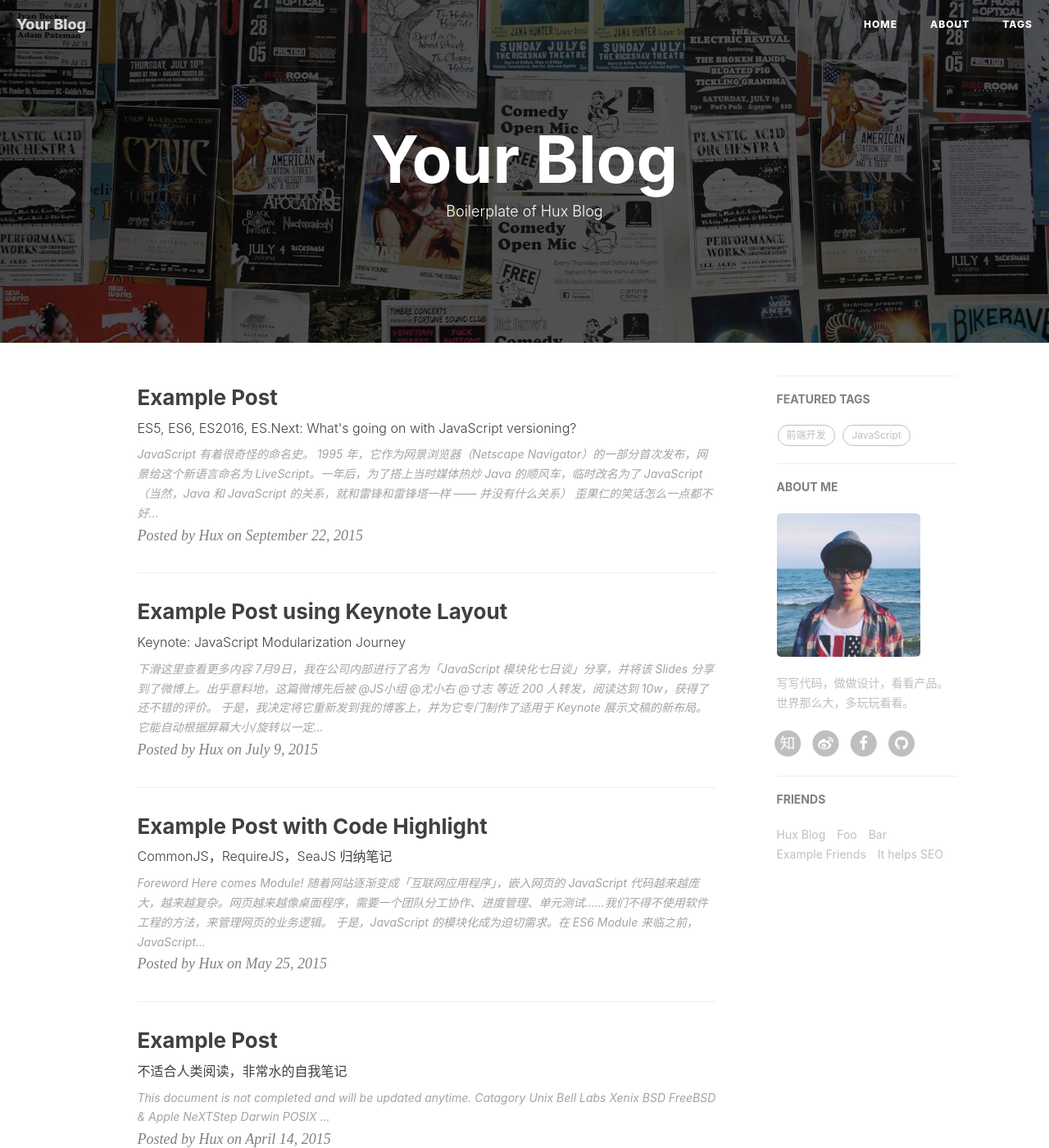
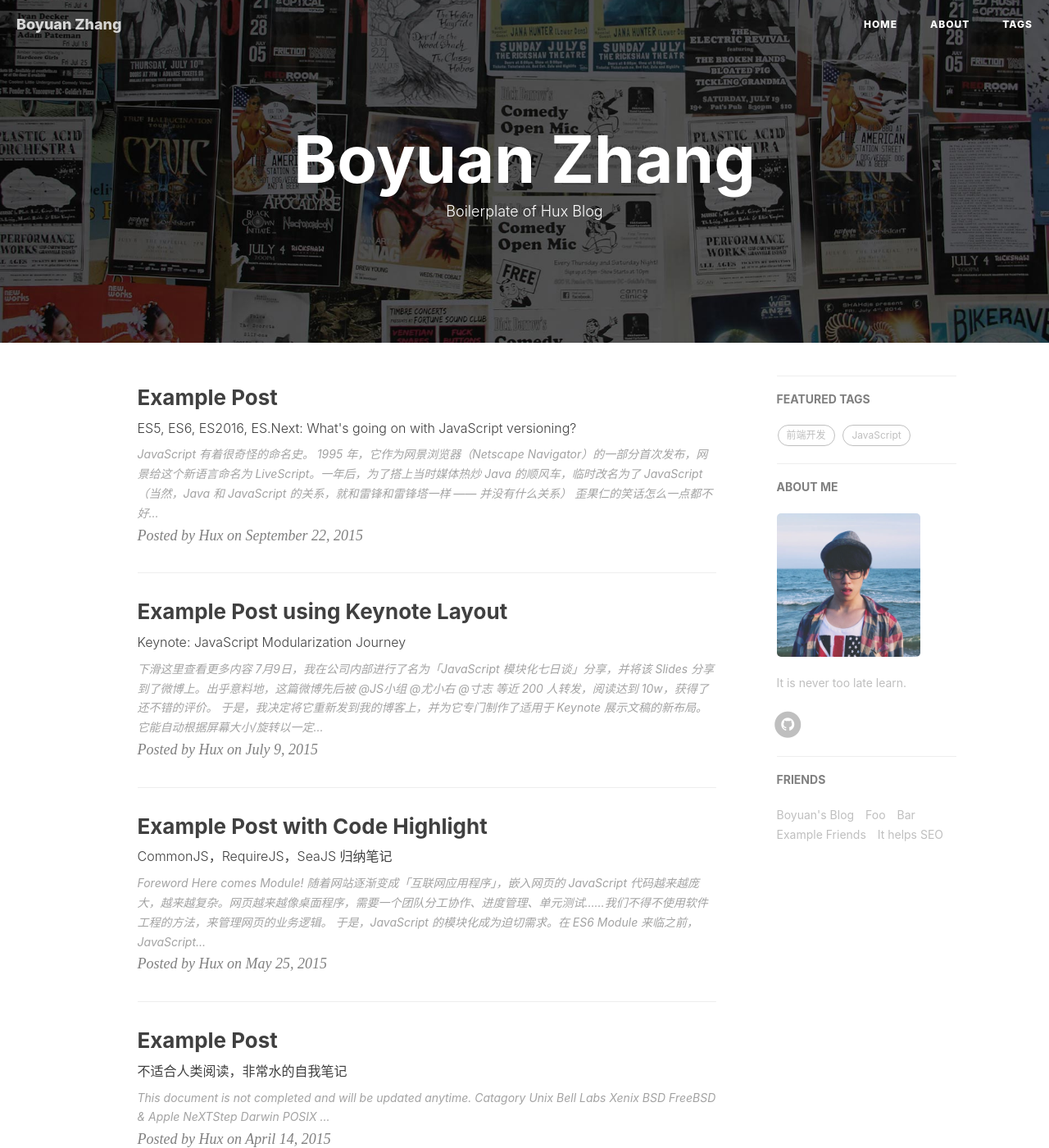
Before and after one commit to BoyuanZH/BoyuanZH.github.io, a Jekyll site: the page built from index.html, in a window 1280 px wide and 1400 px high. Shown: the whole window at 82% size. Built offline with Jekyll 4.4.1, drawn with Linux system fonts in a browser that asks for light colours; nearby versions of some CDN libraries; the list of posts is cut into pages by our own code; comment, search, counter and statistics services are not loaded; some of the changed text lies outside the part shown.

Commit message:
Update _config.yml

```diff
--- a/_config.yml
+++ b/_config.yml
@@ -1,6 +1,6 @@
 # Site settings
-title: Your Blog
-SEOTitle: 你的博客 | Your Blog
+title: Boyuan Zhang
+SEOTitle: Boyuan's Blog
 header-img: img/home-bg.jpg
 email: boyuanz@hotmail.com
 description: ""
@@ -12,11 +12,11 @@
 
 # SNS settings
 RSS: false
-weibo_username:     huxpro
-zhihu_username:     huxpro
-github_username:    huxpro
+#weibo_username:     huxpro
+#zhihu_username:     huxpro
+github_username:    BoyuanZH
 #twitter_username:  huxpro
-facebook_username:  huxpro
+#facebook_username:  huxpro
 
 
 
@@ -50,25 +50,25 @@
 #disqus_username: _your_disqus_short_name_
 
 # Duoshuo settings
-duoshuo_username: huxblog
+#duoshuo_username: huxblog
 # Share component is depend on Comment so we can NOT use share only.
-duoshuo_share: true                     # set to false if you want to use Comment without Sharing
+#duoshuo_share: True                     # set to false if you want to use Comment without Sharing
 
 
 
 
 # Analytics settings
 # Baidu Analytics
-ba_track_id: 4cc1f2d8f3067386cc5cdb626a202900
+#ba_track_id: 4cc1f2d8f3067386cc5cdb626a202900
 # Google Analytics
-ga_track_id: 'UA-49627206-1'            # Format: UA-xxxxxx-xx
-ga_domain: huangxuan.me
+#ga_track_id: 'UA-49627206-1'            # Format: UA-xxxxxx-xx
+#ga_domain: huangxuan.me
 
 
 
 # Sidebar settings
 sidebar: true                           # whether or not using Sidebar.
-sidebar-about-description: "写写代码，做做设计，看看产品。世界那么大，多玩玩看看。"
+sidebar-about-description: "It is never too late learn."
 sidebar-avatar: /img/avatar-hux.jpg      # use absolute URL, seeing it's used in both `/` and `/about/`
 
 
@@ -82,8 +82,8 @@
 # Friends
 friends: [
     {
-        title: "Hux Blog",
-        href: "http://huangxuan.me"
+        title: "Boyuan's Blog",
+        href: "http://boyuanzh.github.io"
     },{
         title: "Foo",
         href: "#"
```
